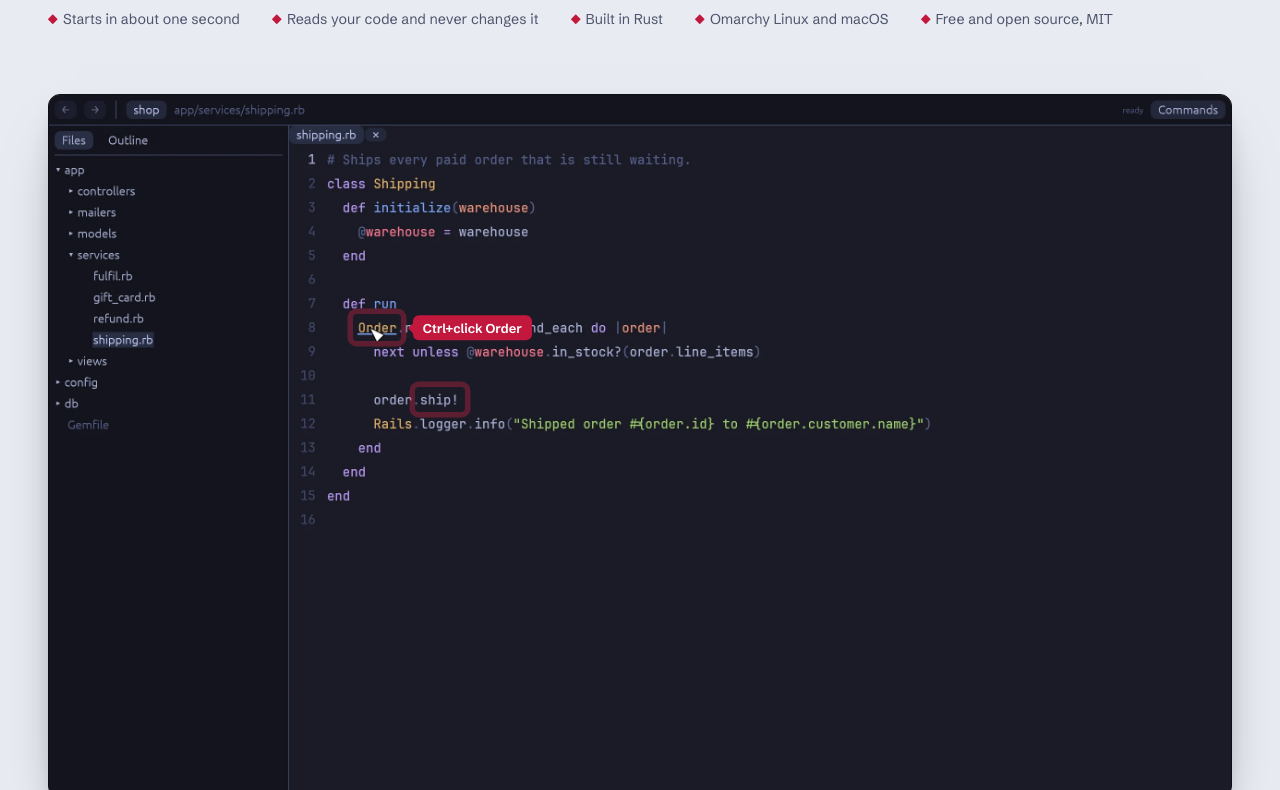
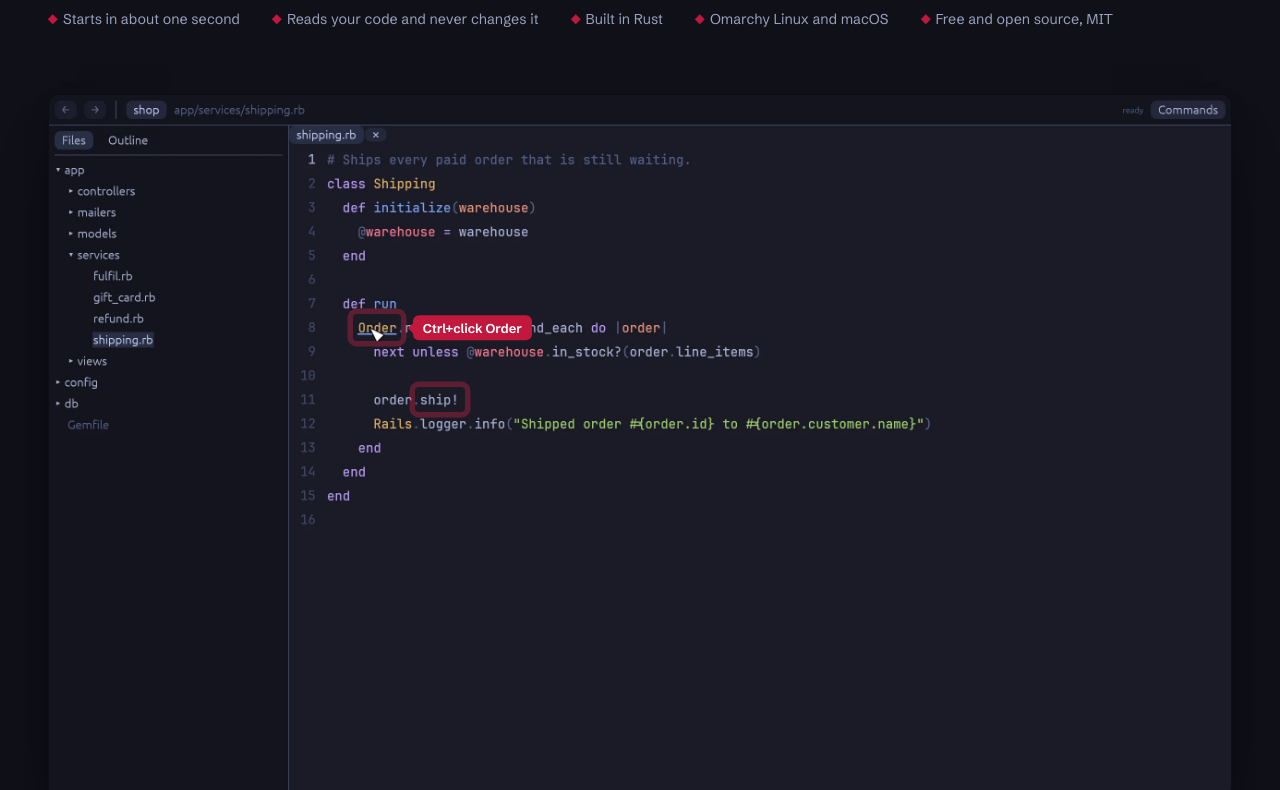
Before and after one commit to equivalent/rubyscope, a plain HTML site: page webpage/index.html in a window 1280 px wide. Shown: the part 430-1220 px from the top of the page. Drawn offline with Linux system fonts and the light colour scheme.

Commit message:
Make the web page dark
The page colors are now dark, a little darker than the Tokyo Night
screenshots so they still stand out. Links use the blue of the app.

```diff
--- a/webpage/css/site.css
+++ b/webpage/css/site.css
@@ -17,17 +17,18 @@
 }
 
 :root {
-  /* Cool paper, like a page under a desk lamp. The screenshots are dark, so the page is not. */
-  --paper: #e8ebf1;
-  --paper-2: #dfe3eb;
-  --ink: #161a2b;
-  --ink-2: #4d546d;
-  --rule: #c5cbd8;
+  color-scheme: dark;
+  /* A dark page, a little darker than the Tokyo Night screenshots, so they still stand out. */
+  --paper: #0f1018;
+  --paper-2: #1a1c29;
+  --ink: #e4e7f2;
+  --ink-2: #9aa1bd;
+  --rule: #2c3046;
   /* The red of the app icon. */
   --ruby: #c2183d;
   --ruby-bright: #e8254a;
   /* The underline the app draws under a name you can click. */
-  --link: #2f55c9;
+  --link: #7aa2f7;
   /* Tokyo Night, the background of the screenshots. */
   --night: #1a1b26;
   --night-2: #16161e;
@@ -47,8 +48,8 @@
 
   --wrap: 1240px;
   --gutter: clamp(1.25rem, 4vw, 3rem);
-  --shadow: 0 1px 0 rgb(255 255 255 / 0.6) inset, 0 30px 60px -30px rgb(22 26 43 / 0.55),
-    0 12px 24px -12px rgb(22 26 43 / 0.35);
+  --shadow: 0 1px 0 rgb(255 255 255 / 0.06) inset, 0 30px 60px -30px rgb(0 0 0 / 0.8),
+    0 12px 24px -12px rgb(0 0 0 / 0.6);
 }
 
 *,
@@ -137,7 +138,7 @@ kbd {
   border: 1px solid var(--rule);
   border-bottom-width: 3px;
   border-radius: 6px;
-  background: #f7f8fb;
+  background: var(--paper-2);
   color: var(--ink);
   font-size: 0.78em;
   font-weight: 500;
@@ -192,7 +193,7 @@ pre .c {
   top: 0;
   z-index: 5;
   border-bottom: 1px solid transparent;
-  background: rgb(232 235 241 / 0.85);
+  background: rgb(15 16 24 / 0.85);
   backdrop-filter: saturate(1.4) blur(10px);
 }
 
```
